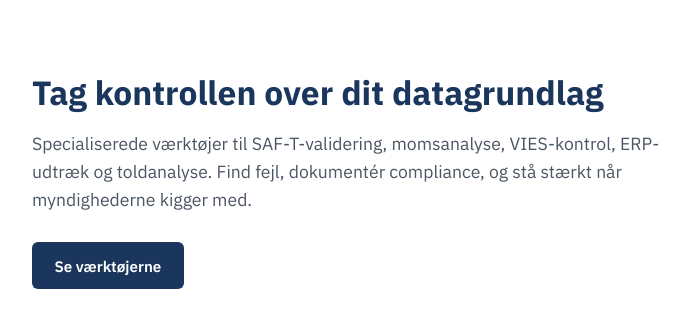
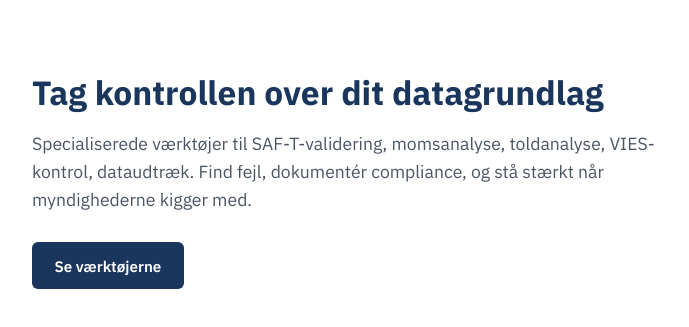
Before and after one commit to Bal1979/balai-landing, a Flask app: page / in a window 1280 px wide. Shown: the part 81-408 px from the top of the page, without its empty margins (192-881 px from the left). Run offline with Flask 3, Linux system fonts and the light colour scheme.

Commit message:
Hero-undertekst: omrokeret rækkefølge + 'dataudtræk'
Co-Authored-By: Claude Opus 4.8 <noreply@anthropic.com>

```diff
--- a/templates/index.html
+++ b/templates/index.html
@@ -29,7 +29,7 @@
             <!-- Hero -->
             <section class="hero">
                 <h1>Tag kontrollen over dit datagrundlag</h1>
-                <p class="hero-sub">Specialiserede værktøjer til SAF-T-validering, momsanalyse, VIES-kontrol, ERP-udtræk og toldanalyse. Find fejl, dokumentér compliance, og stå stærkt når myndighederne kigger med.</p>
+                <p class="hero-sub">Specialiserede værktøjer til SAF-T-validering, momsanalyse, toldanalyse, VIES-kontrol, dataudtræk. Find fejl, dokumentér compliance, og stå stærkt når myndighederne kigger med.</p>
                 <p class="hero-cta">
                     <a class="btn-primary" href="#products-heading">Se værktøjerne</a>
                 </p>
```
